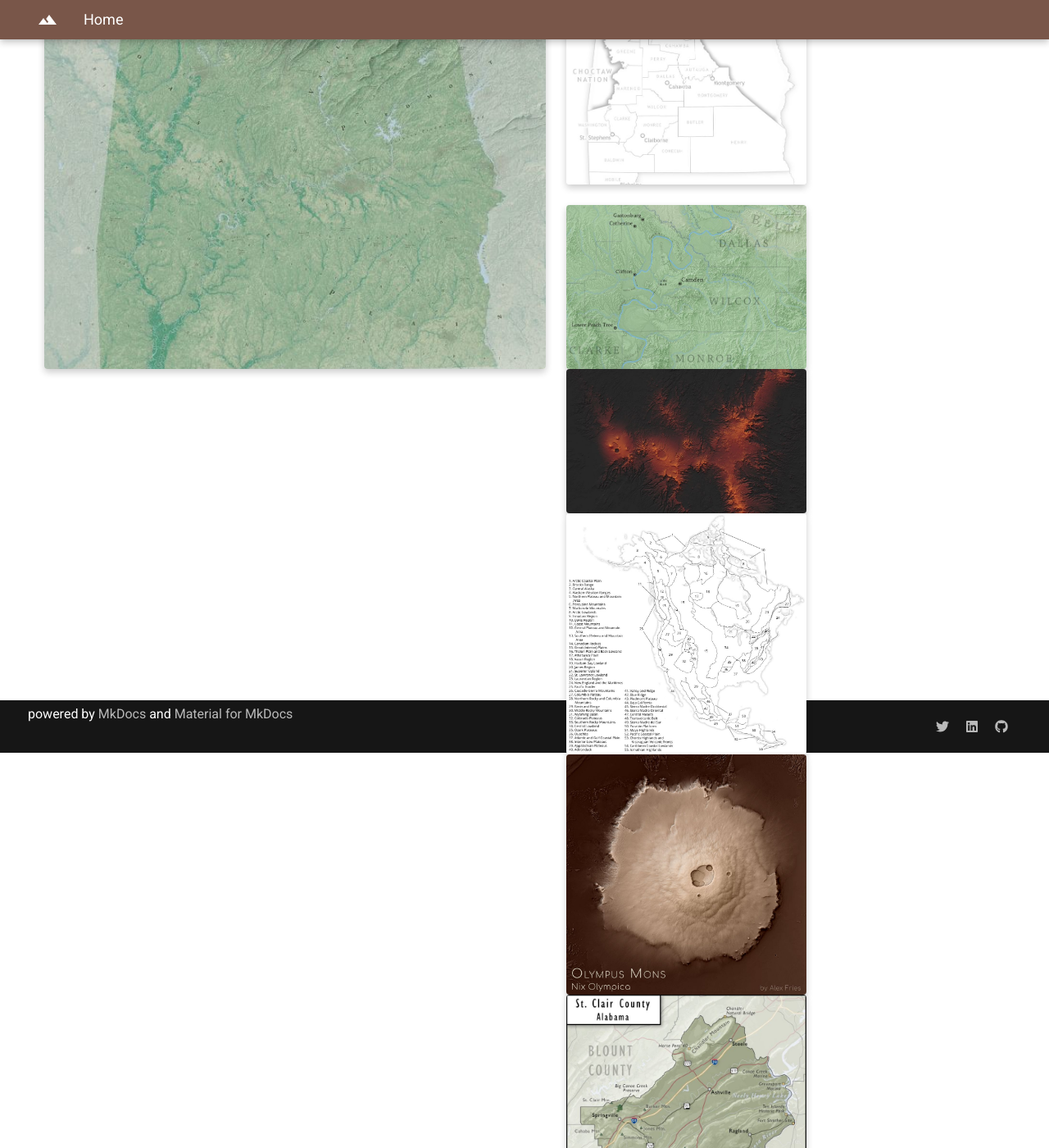
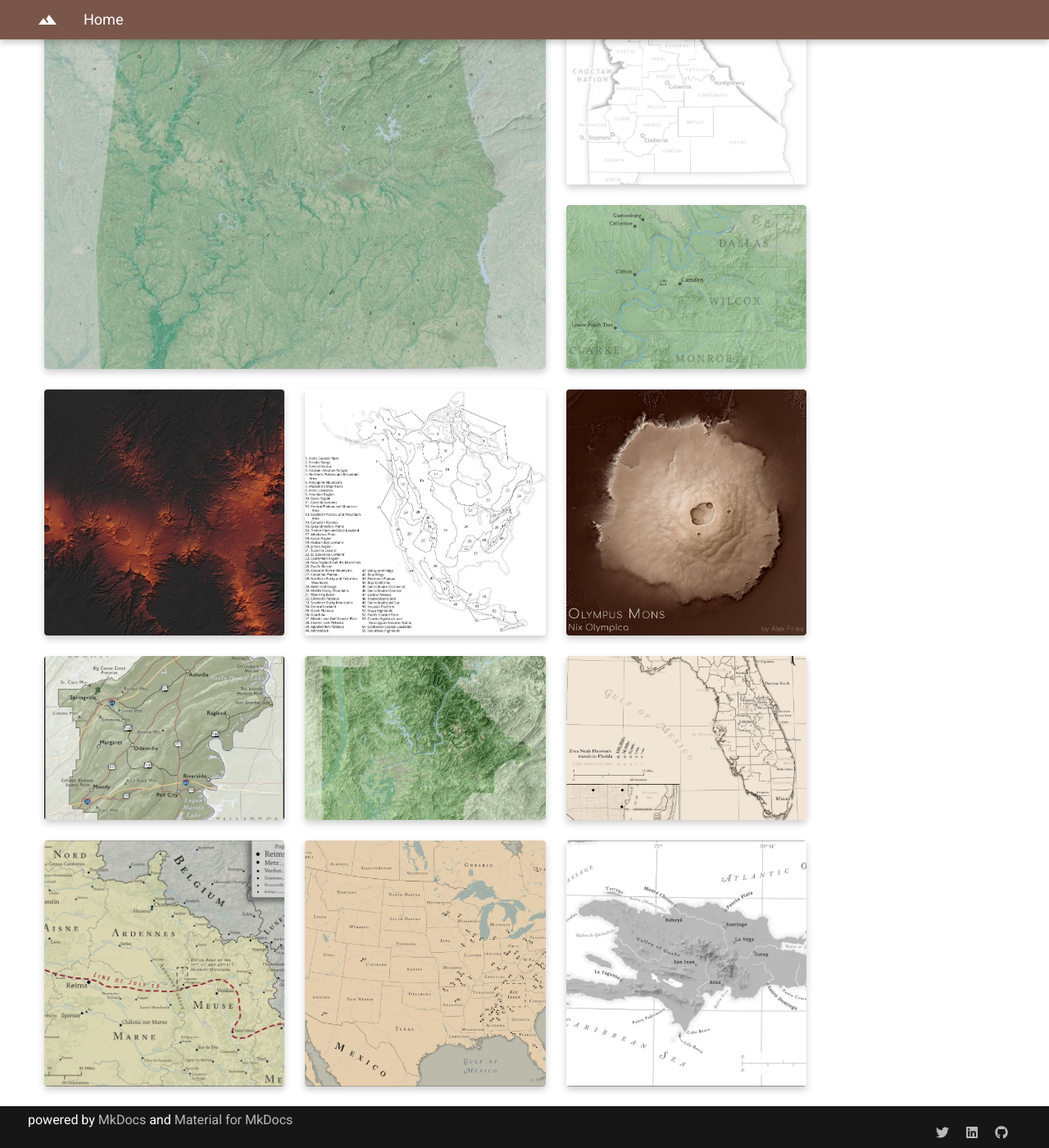
Before and after one commit to acfries/acfries.github.io, an MkDocs documentation site: the page built from docs/index.md, in a window 1280 px wide and 1400 px high, scrolled down 482 px. Shown: the whole window at 82% size. Built offline with MkDocs 1.6.1 and Material for MkDocs 9.7.7, drawn with Linux system fonts in a browser that asks for light colours.

Commit message:
Fixes and tweaks to index.md and extra.css

```diff
--- a/docs/index.md
+++ b/docs/index.md
@@ -23,6 +23,7 @@ Please feel free to browse and explore some of the maps I've created or contribu
 		<a href="portfolio/selmatoclaiborne"><img class="thumb" src="img/selmatoclaiborne_thumb.jpg" alt=""></a>
 		<div class="thumb_label">
 			<div class="label_text"><a href="portfolio/selmatoclaiborne">From Selma to Claiborne</a></div>
+		</div>
 	</div>
 	<div class="entry">
 		<a href="portfolio/tibesti"><img class="thumb" src="img/tibesti_thumb.jpg" alt=""></a>
--- a/docs/stylesheets/extra.css
+++ b/docs/stylesheets/extra.css
@@ -47,7 +47,7 @@ img {
   object-fit: cover;
 }
 
-@media (min-width: 76.25em) {
+@media (min-width: 60em) {
   .gallery .entry:first-child {
     grid-area: 1/1/span 2/span 2;
   }
@@ -57,7 +57,8 @@ img.feature_full {
     width: : 100%;
     margin-top: 7.5px;
     margin-bottom: 20px;
-    margin-left: 40px;
+    margin-left: auto;
+    margin-right: auto;
     border-radius: 8px;
     box-shadow: 0 5px 10px 0 rgba(0, 0, 0, 0.25);
 }
@@ -84,7 +85,9 @@ img.feature_left {
 
 @media only screen and (min-width: 76.25em) {
   img.feature_full {
-      width: 50%;
+      width: 67%;
+      display: block;
+      margin-right: auto;
       margin-left: auto;
   }
 }
```
